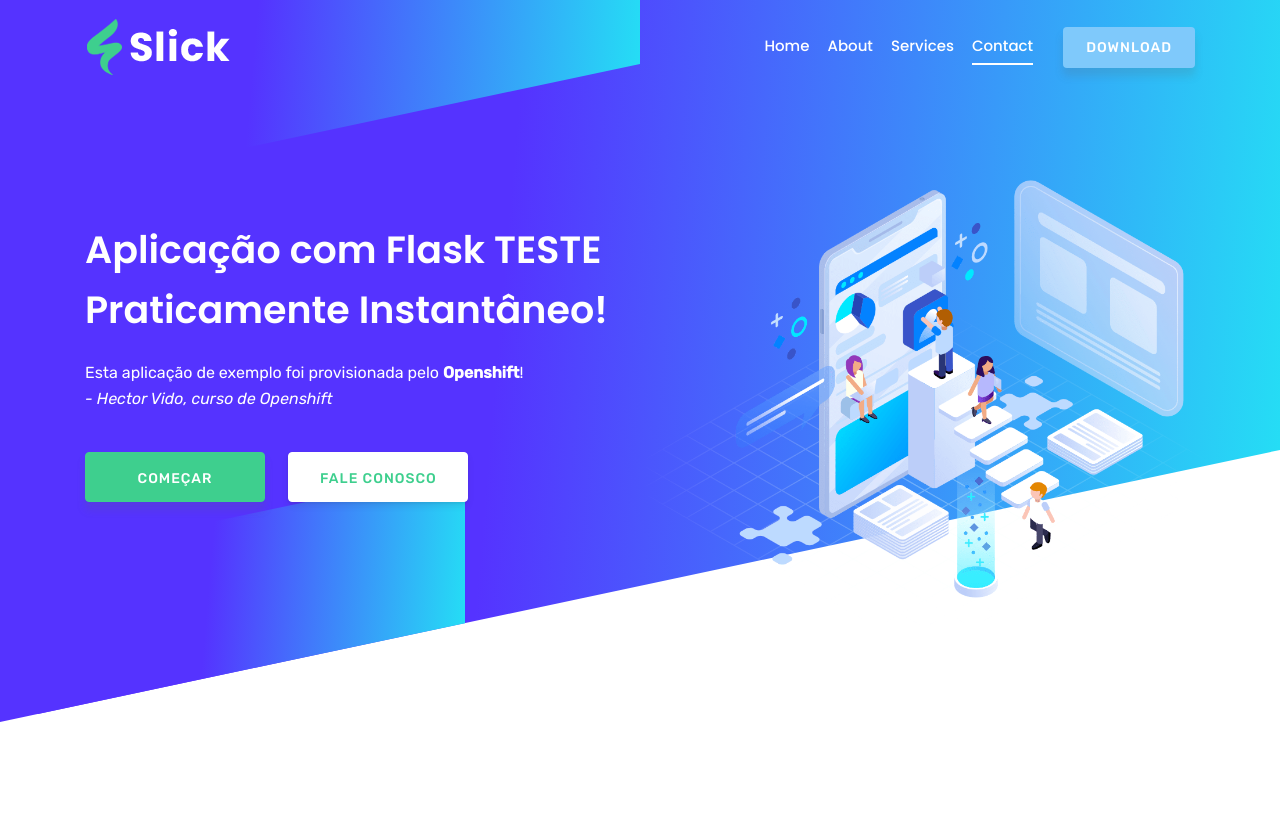
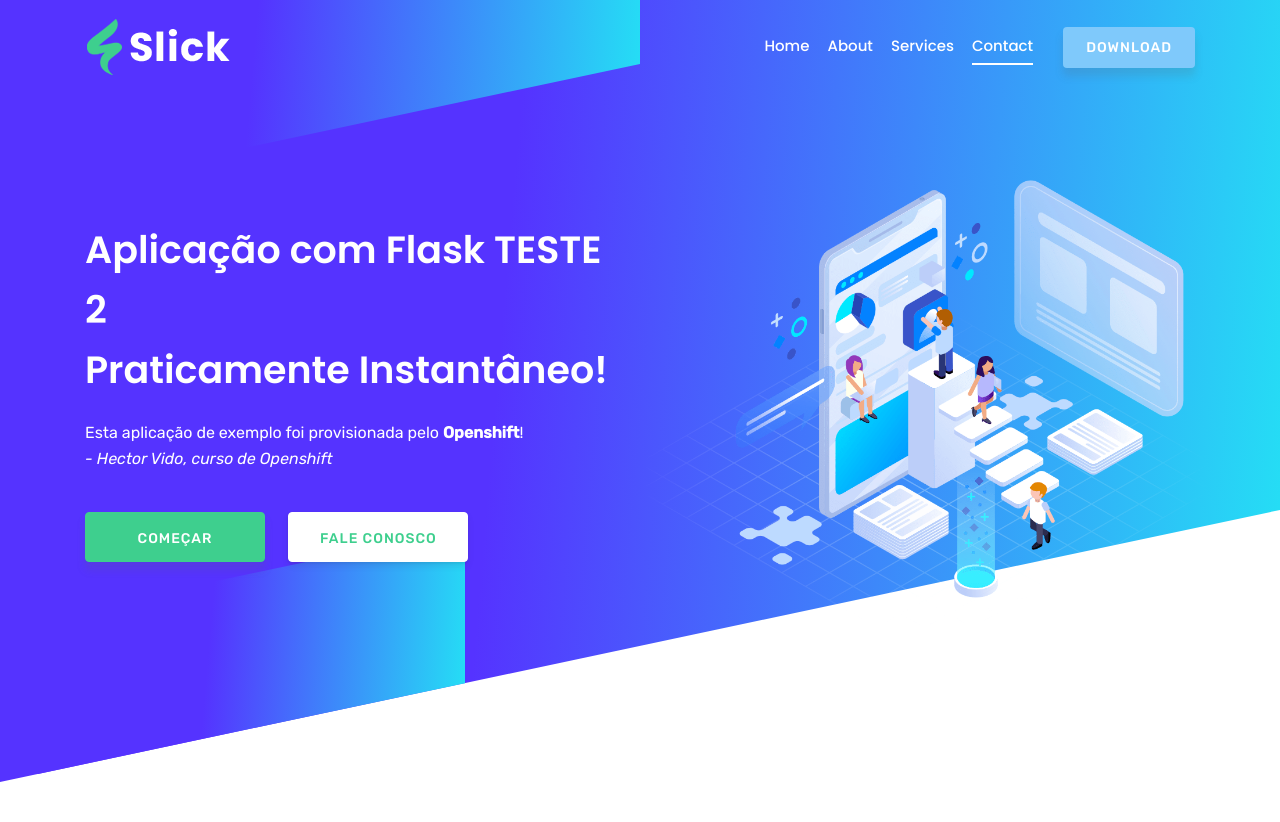
Before and after one commit to daoki01/aula-ead-openshift, a Flask app: page / in a window 1280 px wide. Shown: the top 822 px of the page. Run offline with Flask 2, Linux system fonts and the light colour scheme; some libraries are stand-ins or nearby versions; some web fonts are replaced.

Commit message:
Adicao do teste2

```diff
--- a/templates/index.html
+++ b/templates/index.html
@@ -62,7 +62,7 @@
         <div class="row space-100">
           <div class="col-lg-6 col-md-12 col-xs-12">
             <div class="contents">
-              <h2 class="head-title">Aplicação com Flask TESTE <br>Praticamente Instantâneo!</h2>
+              <h2 class="head-title">Aplicação com Flask TESTE 2 <br>Praticamente Instantâneo!</h2>
               <p>Esta aplicação de exemplo foi provisionada pelo <strong>Openshift</strong>!<br><i>- Hector Vido, curso de Openshift</i></p>
               <div class="header-button">
                 <a href="#" class="btn btn-border-filled">Começar</a>
```
